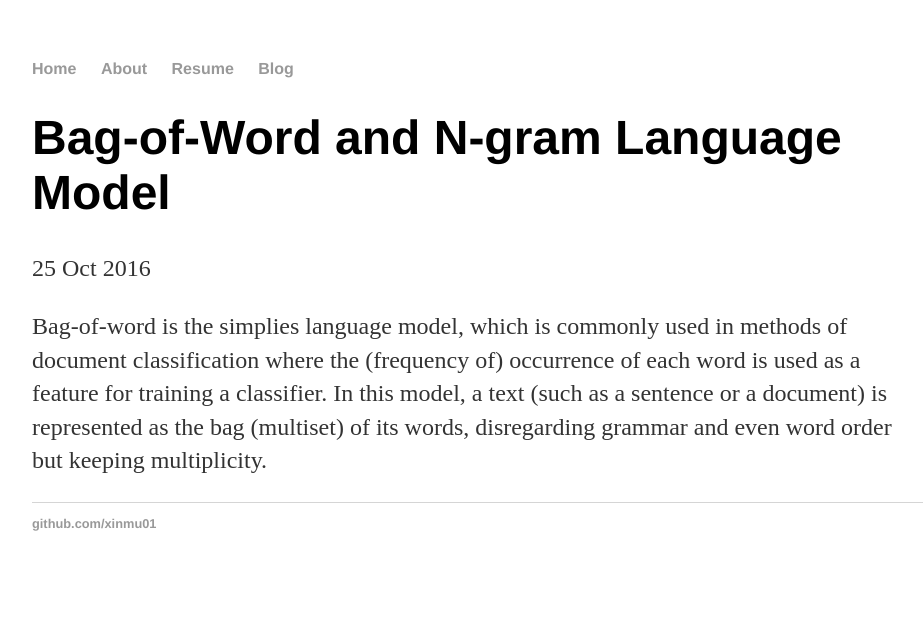
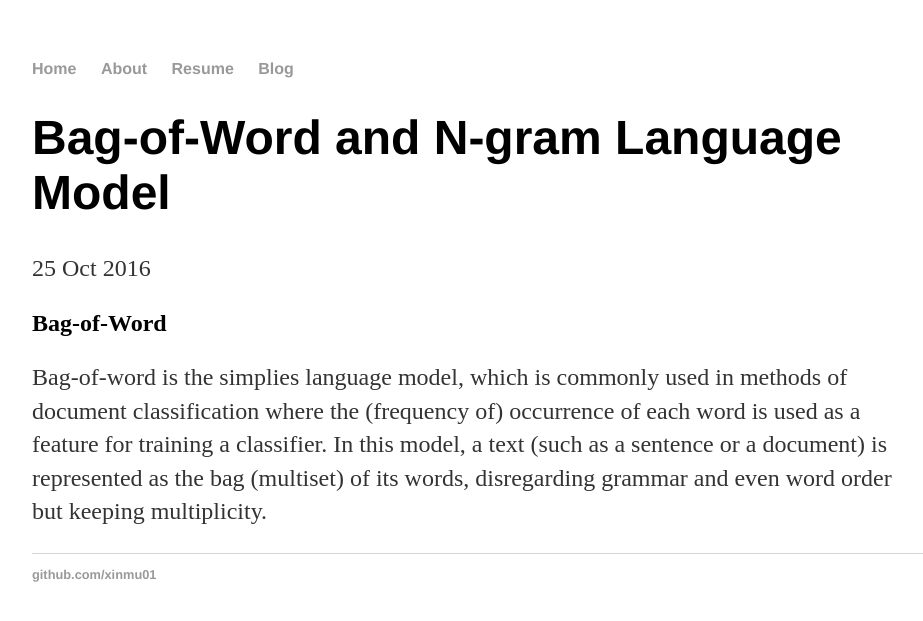
Before and after one commit to xinmu01/xinmu01.github.io, a Jekyll site: the page built from _posts/2016-10-25-Bag-of-Word and N-gram Language Model.md, in a window 1280 px wide. Shown: the top 621 px of the page, without its empty margins (160-1083 px from the left). Built offline with Jekyll 4.4.1, drawn with Linux system fonts in a browser that asks for light colours.

Commit message:
Update 2016-10-25-Bag-of-Word and N-gram Language Model.md

```diff
--- a/_posts/2016-10-25-Bag-of-Word and N-gram Language Model.md
+++ b/_posts/2016-10-25-Bag-of-Word and N-gram Language Model.md
@@ -3,4 +3,5 @@ published: true
 title: Bag-of-Word and N-gram Language Model
 layout: post
 ---
+## Bag-of-Word
 Bag-of-word is the simplies language model, which is commonly used in methods of document classification where the (frequency of) occurrence of each word is used as a feature for training a classifier. In this model, a text (such as a sentence or a document) is represented as the bag (multiset) of its words, disregarding grammar and even word order but keeping multiplicity.
```
